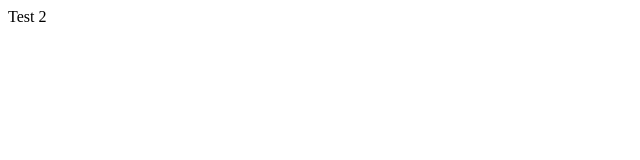
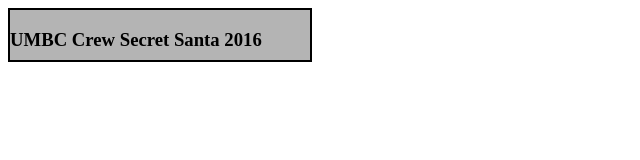
Before and after one commit to KBSimpson/SecSanta2016, a website: page SecSanta.html in a window 1280 px wide. Shown: the whole page, without its empty margins (0-640 px from the left). Drawn offline with Linux system fonts and the light colour scheme.

Commit message:
Further CSS testing

```diff
--- a/SecSanta.html
+++ b/SecSanta.html
@@ -1,5 +1,15 @@
 <html>
-	<div>
-		<p>Test 2</p>
-	</div>
+	<head>
+		<link type="text/css" rel="stylesheet" href="stylesheet.css"/>
+		<title>Secret Santa 2016</title>
+	</head>
+	<body>
+		<div id="header">
+			<p><h3>UMBC Crew Secret Santa 2016</h3></p>
+		</div>
+		<div>
+		</div>
+		<div>
+		</div>
+	</body>
 </html>
```
